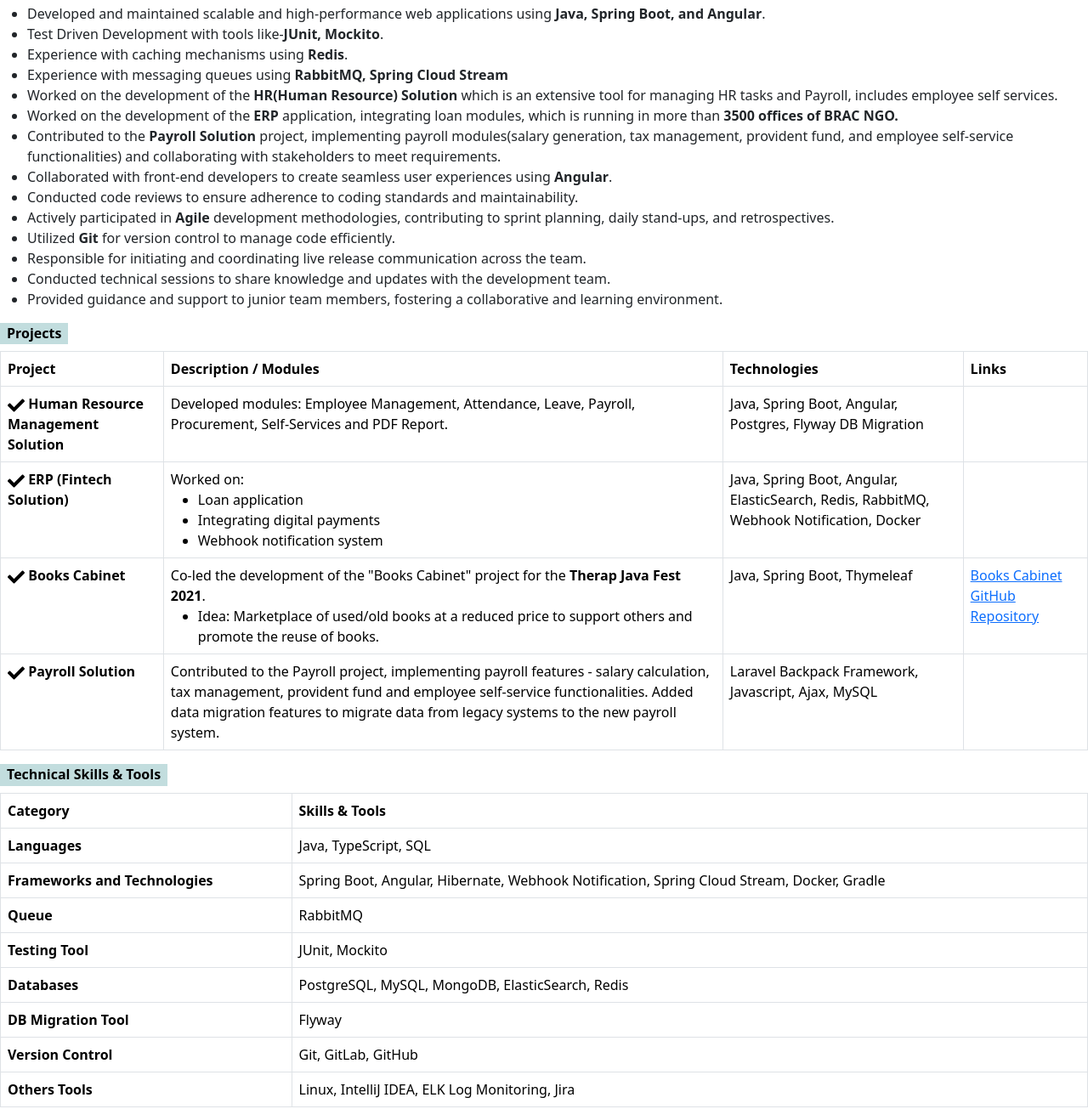
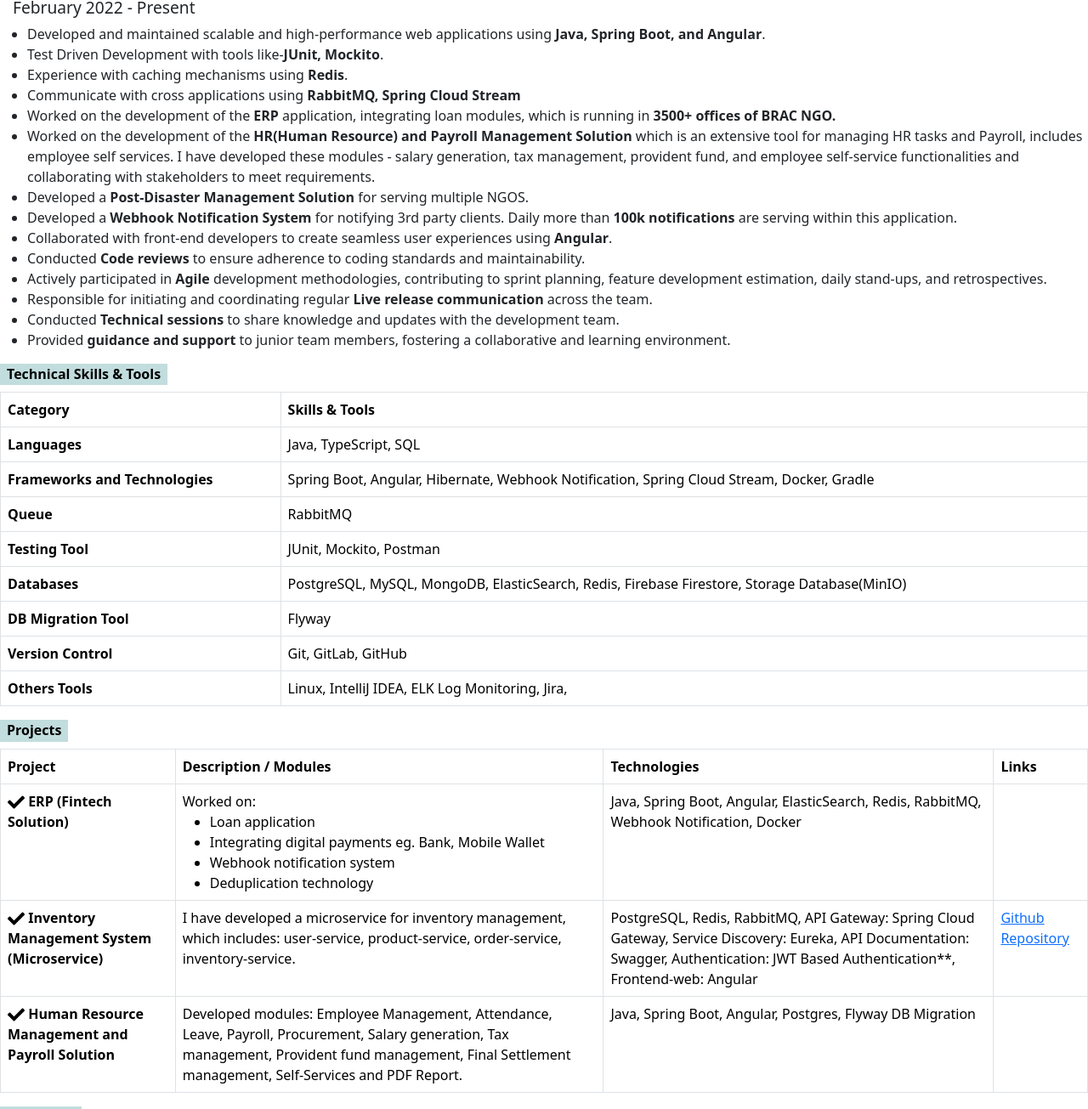
Before and after one commit to shakib04/my-resume-html, a plain HTML site: page md-shakibul-alam-resume.html in a window 1280 px wide. Shown: the part 329-1634 px from the top of the page at 85% size. Drawn offline with Linux system fonts and the light colour scheme.

Commit message:
refactoring in multiple components

```diff
--- a/components.js
+++ b/components.js
@@ -2,8 +2,8 @@
     'self-intro.html': 'self-intro',
     'summary.html': 'summary',
     'professional-experience.html': 'professional-experience',
+    'technical-skills.html': 'technical-skills',
     'projects.html': 'projects',
-    'technical-skills.html': 'technical-skills',
     'education.html': 'education',
     'achievements.html': 'achievements',
     'courses-and-certificate.html': 'courses-and-certificate',
@@ -15,6 +15,7 @@
 
 async function loadComponents() { // Make the function async
     const promises = []; // Array to store fetch promises
+    rootElement.innerHTML = ''; // Clear the root element before loading components
 
     for (const filename in components) {
         if (components.hasOwnProperty(filename)) {
--- a/components/achievements.html
+++ b/components/achievements.html
@@ -2,7 +2,7 @@
     <h2 id=""><strong>Achievements</strong></h2>
     <ul>
         <li>I have participated in <strong>Therap Java Fest 2021</strong> contest with another team member.
-            Our <span class="fw-bold">Books Cabinet</span> project was selected as one of the top 10 projects in this contest.
+            Our <a href="https://github.com/fesabelilla/Books-Cabinet" target="_blank"><span class="fw-bold">Books Cabinet</span></a> project was selected as one of the top 10 projects in this contest.
         </li>
     </ul>
 </section>
--- a/components/professional-experience.html
+++ b/components/professional-experience.html
@@ -11,28 +11,25 @@
         </li>
         <li>Test Driven Development with tools like-<strong>JUnit, Mockito</strong>.</li>
         <li>Experience with caching mechanisms using <span class="fw-bold">Redis</span>.</li>
-        <li>Experience with messaging queues using <span class="fw-bold">RabbitMQ, Spring Cloud Stream</span></li>
-        <li>Worked on the development of the <strong>HR(Human Resource) Solution</strong> which is an extensive tool for
-            managing HR tasks and
-            Payroll, includes employee self services.
+        <li>Communicate with cross applications using <span class="fw-bold">RabbitMQ, Spring Cloud Stream</span></li>
+        <li>Worked on the development of the <strong>ERP</strong> application, integrating loan
+            modules, which is running in <strong>3500+ offices of BRAC NGO.</strong></li>
+        <li>Worked on the development of the <strong>HR(Human Resource) and Payroll Management Solution</strong> which is an extensive tool for
+            managing HR tasks and Payroll, includes employee self services. I have developed these modules - salary generation, tax management, provident fund,
+            and employee self-service functionalities and collaborating with stakeholders to meet requirements.
         </li>
-        <li>Worked on the development of the <strong>ERP</strong> application, integrating loan
-            modules,
-            which is running in more than <strong>3500 offices of BRAC NGO.</strong></li>
-        <li>Contributed to the <strong>Payroll Solution</strong> project,
-            implementing payroll modules(salary generation, tax management, provident fund, and employee self-service functionalities)
-            and collaborating with stakeholders to meet requirements.
-        </li>
+        <li>Developed a <strong>Post-Disaster Management Solution</strong> for serving multiple NGOS.</li>
+        <li>Developed a <strong>Webhook Notification System</strong> for notifying 3rd party clients.
+            Daily more than <strong>100k notifications</strong> are serving within this application.</li>
         <li>Collaborated with front-end developers to create seamless user experiences using <strong>Angular</strong>.
         </li>
-        <li>Conducted code reviews to ensure adherence to coding standards and maintainability.</li>
+        <li>Conducted <strong>Code reviews</strong> to ensure adherence to coding standards and maintainability.</li>
         <li>Actively participated in <strong>Agile</strong> development methodologies, contributing to sprint planning,
-            daily stand-ups, and retrospectives.
+            feature development estimation, daily stand-ups, and retrospectives.
         </li>
-        <li>Utilized <strong>Git</strong> for version control to manage code efficiently.</li>
-        <li>Responsible for initiating and coordinating live release communication across the team.</li>
-        <li>Conducted technical sessions to share knowledge and updates with the development team.</li>
-        <li>Provided guidance and support to junior team members, fostering a collaborative and learning environment.
+        <li>Responsible for initiating and coordinating regular <strong>Live release communication</strong> across the team.</li>
+        <li>Conducted <strong>Technical sessions</strong> to share knowledge and updates with the development team.</li>
+        <li>Provided <strong>guidance and support</strong> to junior team members, fostering a collaborative and learning environment.
         </li>
         <!-- <li>Offered real-time support to address and resolve issues during live production.</li> -->
     </ul>
--- a/components/projects.html
+++ b/components/projects.html
@@ -15,21 +15,6 @@
                 <td>
                     <strong>
                         <icon class="project-check"></icon>
-                        Human Resource Management Solution
-                    </strong>
-                </td>
-                <td>
-                    Developed modules: Employee Management, Attendance, Leave, Payroll, Procurement, Self-Services and PDF Report.
-                </td>
-                <td class="project-techs">
-                    Java, Spring Boot, Angular, Postgres, Flyway DB Migration
-                </td>
-                <td></td>
-            </tr>
-            <tr>
-                <td>
-                    <strong>
-                        <icon class="project-check"></icon>
                         ERP (Fintech Solution)
                     </strong>
                 </td>
@@ -37,8 +22,9 @@
                     Worked on:
                     <ul class="mb-0">
                         <li>Loan application</li>
-                        <li>Integrating digital payments</li>
+                        <li>Integrating digital payments eg. Bank, Mobile Wallet</li>
                         <li>Webhook notification system</li>
+                        <li>Deduplication technology</li>
                     </ul>
                 </td>
                 <td class="project-techs">
@@ -50,35 +36,52 @@
                 <td>
                     <strong>
                         <icon class="project-check"></icon>
-                        Books Cabinet
+                        Inventory Management System (Microservice)
                     </strong>
                 </td>
                 <td>
-                    Co-led the development of the "Books Cabinet" project for the <strong>Therap Java Fest 2021</strong>.
-                    <ul class="mb-0">
-                        <li>Idea: Marketplace of used/old books at a reduced price to support others and promote the reuse of books.</li>
-                    </ul>
+                    I have developed a microservice for inventory management, which includes:
+                    user-service, product-service, order-service,  inventory-service.
                 </td>
                 <td class="project-techs">
-                    Java, Spring Boot, Thymeleaf
+                    PostgreSQL, Redis, RabbitMQ, API Gateway: Spring Cloud Gateway, Service Discovery: Eureka, API Documentation: Swagger, Authentication: JWT Based Authentication**, Frontend-web: Angular
                 </td>
                 <td>
-                    <a href="https://github.com/fesabelilla/Books-Cabinet">Books Cabinet GitHub Repository</a>
+                    <a href="https://github.com/shakib04/inventory-management-microservice-spring-boot" target="_blank">Github Repository</a>
                 </td>
             </tr>
+<!--            <tr>-->
+<!--                <td>-->
+<!--                    <strong>-->
+<!--                        <icon class="project-check"></icon>-->
+<!--                        Books Cabinet-->
+<!--                    </strong>-->
+<!--                </td>-->
+<!--                <td>-->
+<!--                    Co-led the development of the "Books Cabinet" project for the <strong>Therap Java Fest 2021</strong>.-->
+<!--                    <ul class="mb-0">-->
+<!--                        <li>Idea: Marketplace of used/old books at a reduced price to support others and promote the reuse of books.</li>-->
+<!--                    </ul>-->
+<!--                </td>-->
+<!--                <td class="project-techs">-->
+<!--                    Java, Spring Boot, Thymeleaf-->
+<!--                </td>-->
+<!--                <td>-->
+<!--                    <a href="https://github.com/fesabelilla/Books-Cabinet">GitHub Repository</a>-->
+<!--                </td>-->
+<!--            </tr>-->
             <tr>
                 <td>
                     <strong>
                         <icon class="project-check"></icon>
-                        Payroll Solution
+                        Human Resource Management and Payroll Solution
                     </strong>
                 </td>
                 <td>
-                    Contributed to the Payroll project, implementing payroll features - salary calculation, tax management, provident fund and employee self-service functionalities.
-                    Added data migration features to migrate data from legacy systems to the new payroll system.
+                    Developed modules: Employee Management, Attendance, Leave, Payroll, Procurement, Salary generation, Tax management, Provident fund management, Final Settlement management, Self-Services and PDF Report.
                 </td>
                 <td class="project-techs">
-                    Laravel Backpack Framework, Javascript, Ajax, MySQL
+                    Java, Spring Boot, Angular, Postgres, Flyway DB Migration
                 </td>
                 <td></td>
             </tr>
--- a/components/summary.html
+++ b/components/summary.html
@@ -1,10 +1,10 @@
 <section id="summary">
     <h2 id=""><strong>Summary</strong></h2>
-    <p>I am a Software Engineer with <strong><span class="experienceYears"></span></strong> years of experience
+    <p style="text-align: justify">I have <strong><span class="experienceYears"></span></strong> years of experience
         specializing in
-        <strong>Spring Boot and Angular</strong>. I have proven expertise in designing, implementing, and maintaining
-        robust and scalable web applications. I am adept at collaborating with cross-functional teams to deliver
-        high-quality
-        code and achieve project goals.
+        <strong>Java(Spring Boot) and Frontend(Angular)</strong>. I have developed, maintained and guided the development of
+        <strong>Fin-Tech, HR Management Solution, Microservice</strong> web applications with these frameworks.
+        I am adept at collaborating with cross-functional teams to deliver high-quality code and achieve project goals.
+        I am passionate about learning new technologies and continuously improving my skills.
     </p>
 </section>
--- a/components/technical-skills.html
+++ b/components/technical-skills.html
@@ -23,11 +23,11 @@
             </tr>
             <tr>
                 <td><span class="fw-bold">Testing Tool</span></td>
-                <td>JUnit, Mockito</td>
+                <td>JUnit, Mockito, Postman</td>
             </tr>
             <tr>
                 <td><strong>Databases</strong></td>
-                <td>PostgreSQL, MySQL, MongoDB, ElasticSearch, Redis</td>
+                <td>PostgreSQL, MySQL, MongoDB, ElasticSearch, Redis, Firebase Firestore, Storage Database(MinIO)</td>
             </tr>
             <tr>
                 <td><strong>DB Migration Tool</strong></td>
@@ -39,7 +39,7 @@
             </tr>
             <tr>
                 <td><strong>Others Tools</strong></td>
-                <td>Linux, IntelliJ IDEA, ELK Log Monitoring, Jira</td>
+                <td>Linux, IntelliJ IDEA, ELK Log Monitoring, Jira, </td>
             </tr>
         </tbody>
     </table>
--- a/md-shakibul-alam-resume.html
+++ b/md-shakibul-alam-resume.html
@@ -20,14 +20,10 @@
           crossorigin="anonymous" referrerpolicy="no-referrer"/>
 
 </head>
+<body>
+    <div id="root">Loading....</div>
 
-<body>
-
-<div id="root"></div>
-
-<!-- custom js -->
-<script src="app.js" type="module"></script>
-
+    <!-- custom js -->
+    <script src="app.js" type="module"></script>
 </body>
-
 </html>
```
Also changed, not shown: components/education.html (+3 -3 lines).
